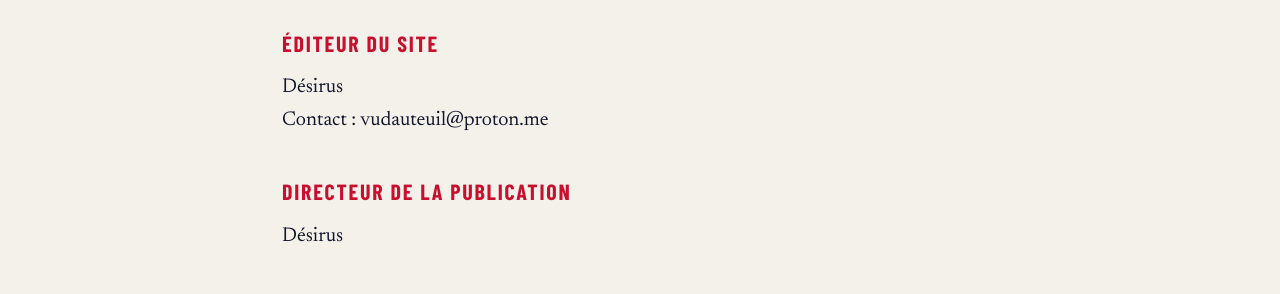
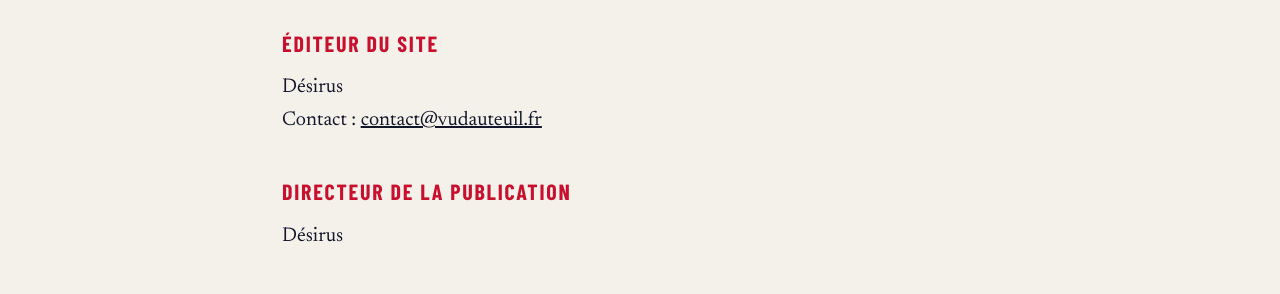
Before and after one commit to vudauteuil/vudauteuil.github.io, a Jekyll site: the page built from pages/mentions-legales.md, in a window 1280 px wide. Shown: the part 297-591 px from the top of the page. Built offline with Jekyll 4.4.1, drawn with Linux system fonts in a browser that asks for light colours.

Commit message:
Update pages/mentions-legales.md (via Pages CMS)

```diff
--- a/pages/mentions-legales.md
+++ b/pages/mentions-legales.md
@@ -5,7 +5,7 @@ permalink: /mentions-legales/
 ## Éditeur du site
 
 Désirus
-Contact : vudauteuil@proton.me
+Contact : [contact@vudauteuil.fr](mailto:vudauteuil@proton.me)
 
 ## Directeur de la publication
 
```
